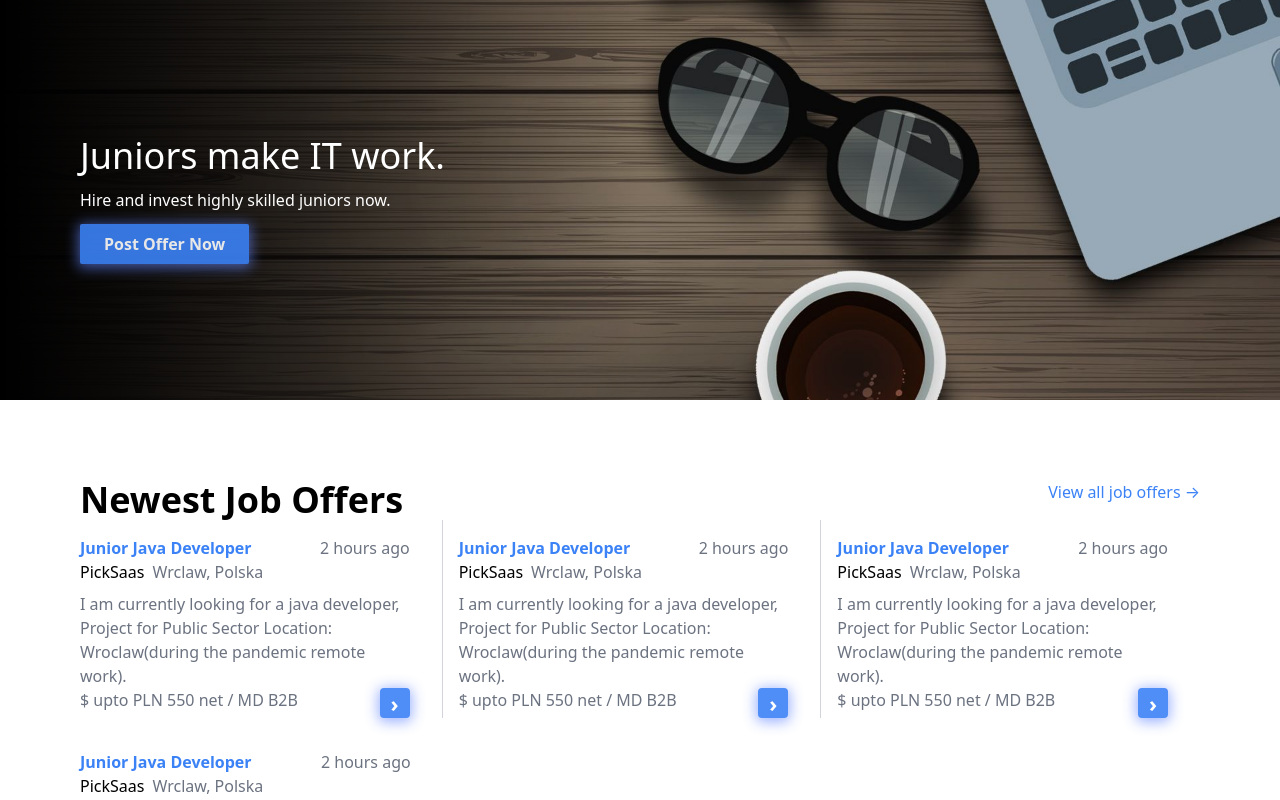
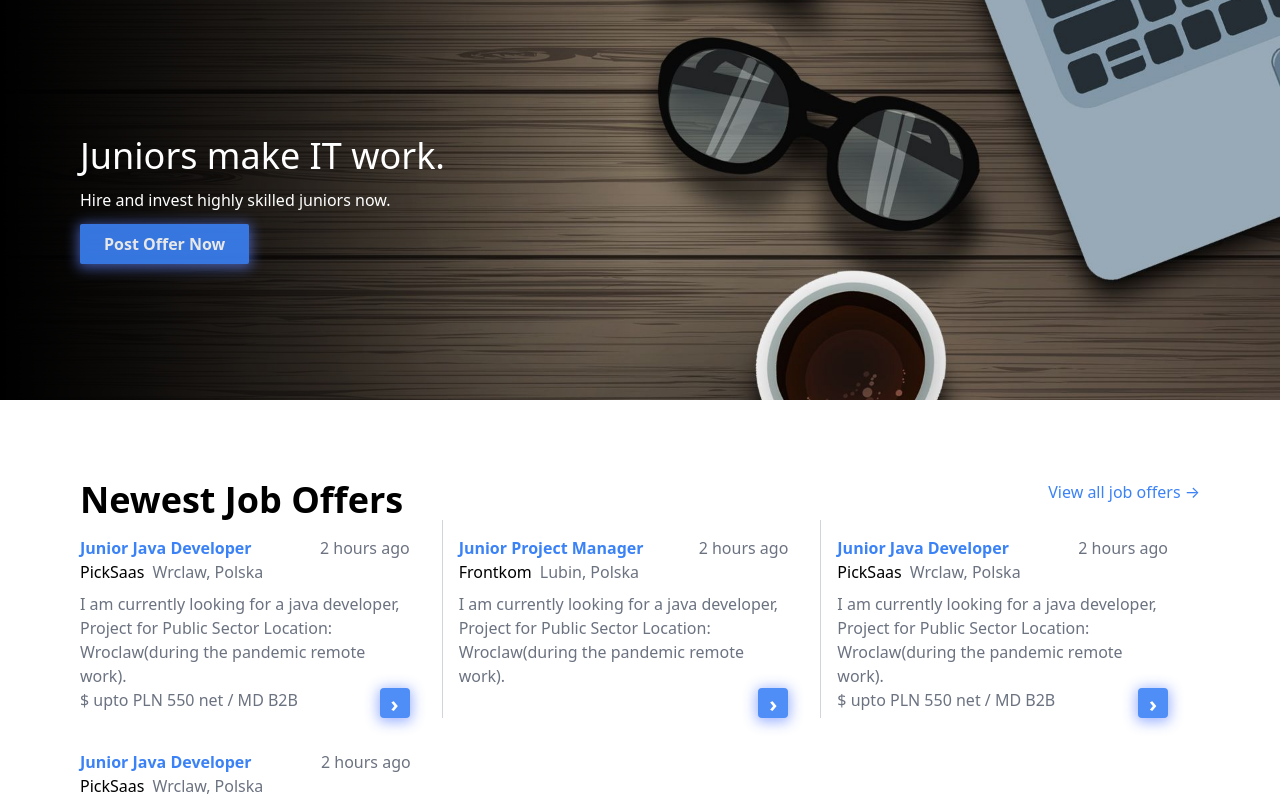
Before and after one commit to sakibrahmanchy/landing-page, a React (Create React App) app: page / in a window 1280 px wide. Shown: the top 800 px of the page. Built offline with nearby package versions, Linux system fonts and the light colour scheme.

Commit message:
Fixed several issues

```diff
--- a/src/components/job-offer/job-offers.component.tsx
+++ b/src/components/job-offer/job-offers.component.tsx
@@ -4,12 +4,7 @@ import JobOffer from "./job-offer.component";
 import { JobOfferProps, jobOffers } from "./job-offers";
 
 const JobOffers = () => {
-  const [offers, setOffers] = useState([
-    ...jobOffers,
-    ...jobOffers,
-    ...jobOffers,
-    ...jobOffers,
-  ]);
+  const [offers, setOffers] = useState(jobOffers);
   const [width] = useWindowSize();
   useEffect(() => {
     if (width < 768) {
--- a/src/components/job-offer/job-offers.ts
+++ b/src/components/job-offer/job-offers.ts
@@ -19,5 +19,34 @@ export const jobOffers: JobOfferProps[] = [
         link: "/1",
         righIndicator: false,
         pay: "$ upto PLN 550 net / MD B2B"
+    },
+    {
+        position: "Junior Project Manager",
+        companyName: "Frontkom",
+        postTime: "2 hours ago",
+        location: "Lubin, Polska",
+        description: "I am currently looking for a java developer, Project for Public Sector Location: Wroclaw(during the pandemic remote work).",
+        link: "/1",
+        righIndicator: false,
+    },
+    {
+        position: "Junior Java Developer",
+        companyName: "PickSaas",
+        postTime: "2 hours ago",
+        location: "Wrclaw, Polska",
+        description: "I am currently looking for a java developer, Project for Public Sector Location: Wroclaw(during the pandemic remote work).",
+        link: "/1",
+        righIndicator: false,
+        pay: "$ upto PLN 550 net / MD B2B"
+    },
+    {
+        position: "Junior Java Developer",
+        companyName: "PickSaas",
+        postTime: "2 hours ago",
+        location: "Wrclaw, Polska",
+        description: "I am currently looking for a java developer, Project for Public Sector Location: Wroclaw(during the pandemic remote work).",
+        link: "/1",
+        righIndicator: false,
+        pay: "$ upto PLN 550 net / MD B2B"
     }
 ]
```
